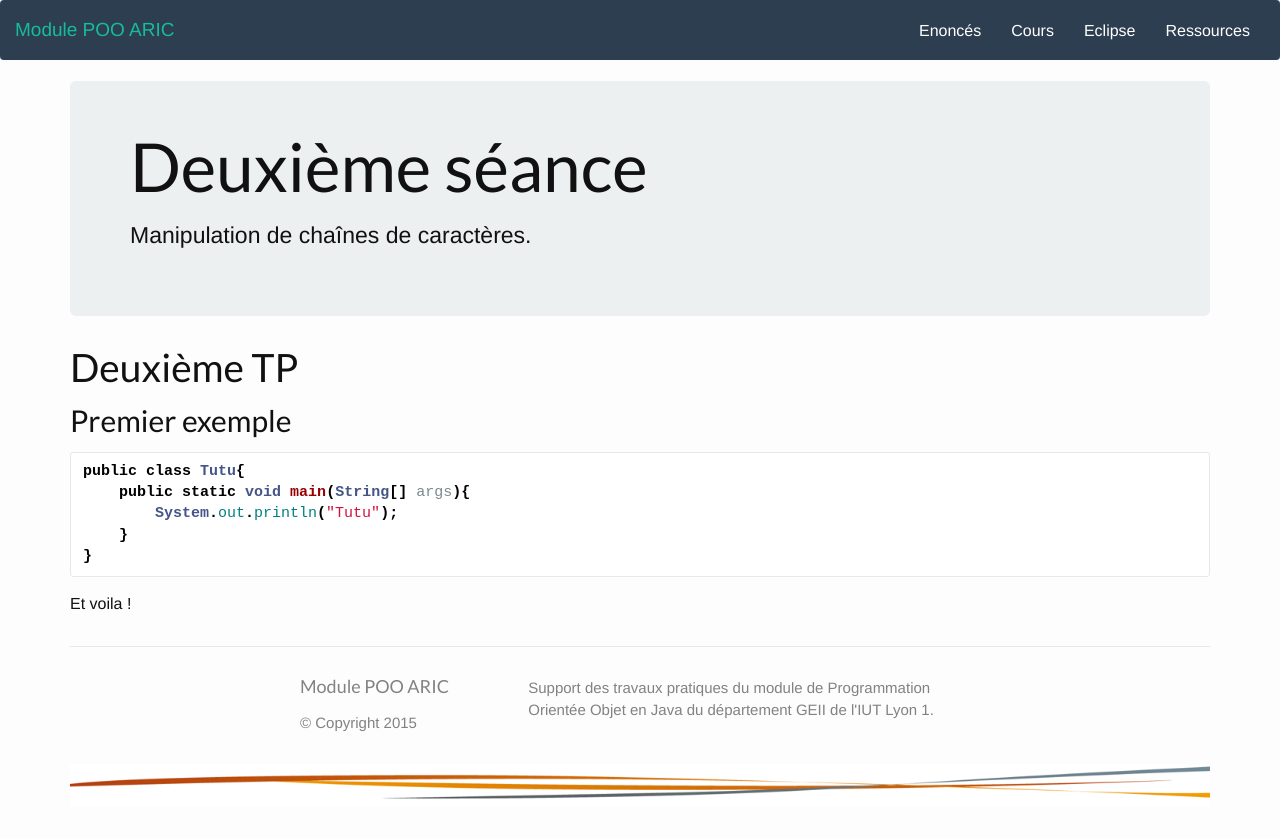
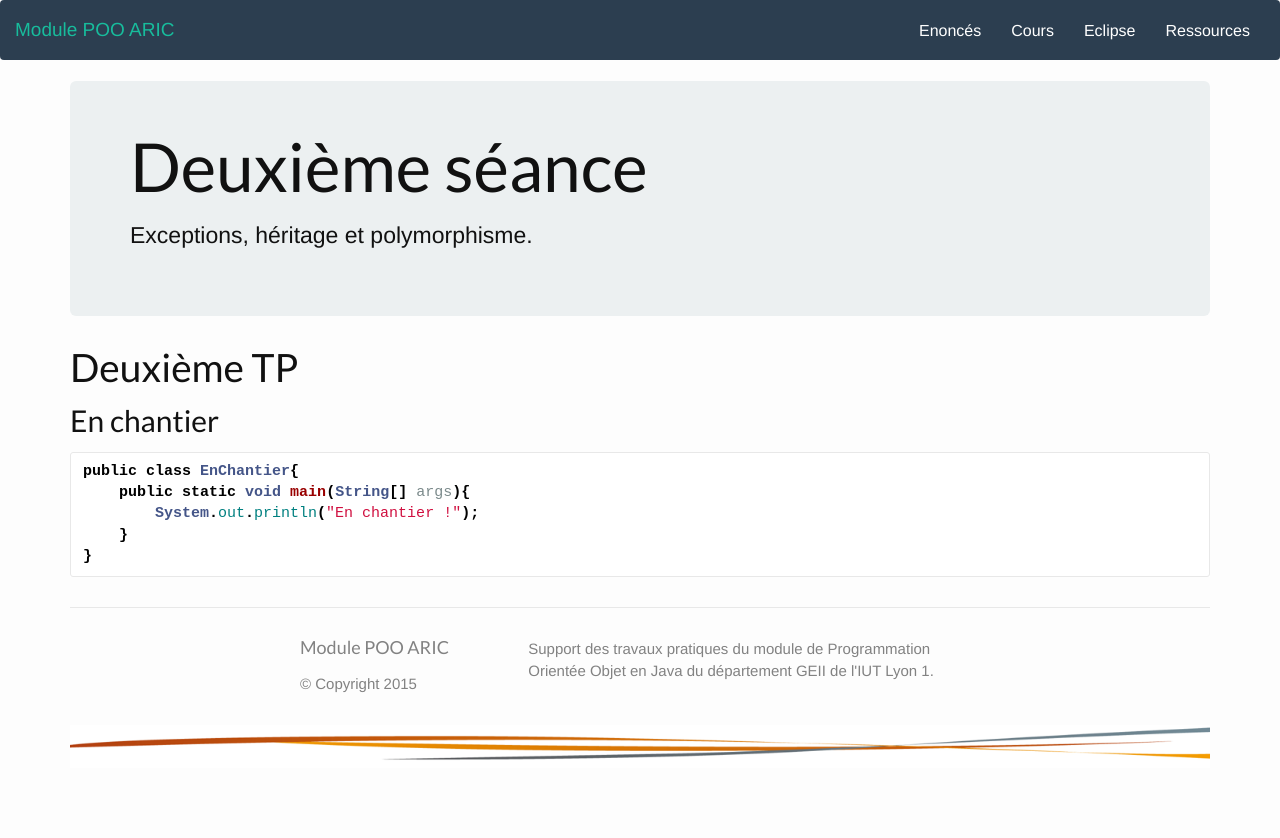
Before and after one commit to geiilyon/geiilyon.github.io, a Jekyll site: the page built from _collection_enonces/tp2.md, in a window 1280 px wide. Shown: the top 838 px of the page. Built offline with Jekyll 4.4.1, drawn with Linux system fonts in a browser that asks for light colours; nearby versions of some CDN libraries; library files that are not in the unit come from our copies; Markdown is read by kramdown in place of the engine named in the settings.

````diff
--- a/_collection_enonces/tp2.md
+++ b/_collection_enonces/tp2.md
@@ -1,21 +1,19 @@
 ---
 title: Deuxième séance
 layout: page
-excerpt: Manipulation de chaînes de caractères.
+excerpt: Exceptions, héritage et polymorphisme.
 ---
 
 # Deuxième TP
 
-## Premier exemple
+## En chantier
 
 <!-- Gestion des exceptions (programme de saisie du résultat d'une mutiplication -->
 
 ```java
-public class Tutu{
+public class EnChantier{
     public static void main(String[] args){
-        System.out.println("Tutu");
+        System.out.println("En chantier !");
     }
 }
 ```
-
-Et voila !
````
Also changed, not shown: _collection_enonces/tp1.md (+10 -7 lines).
